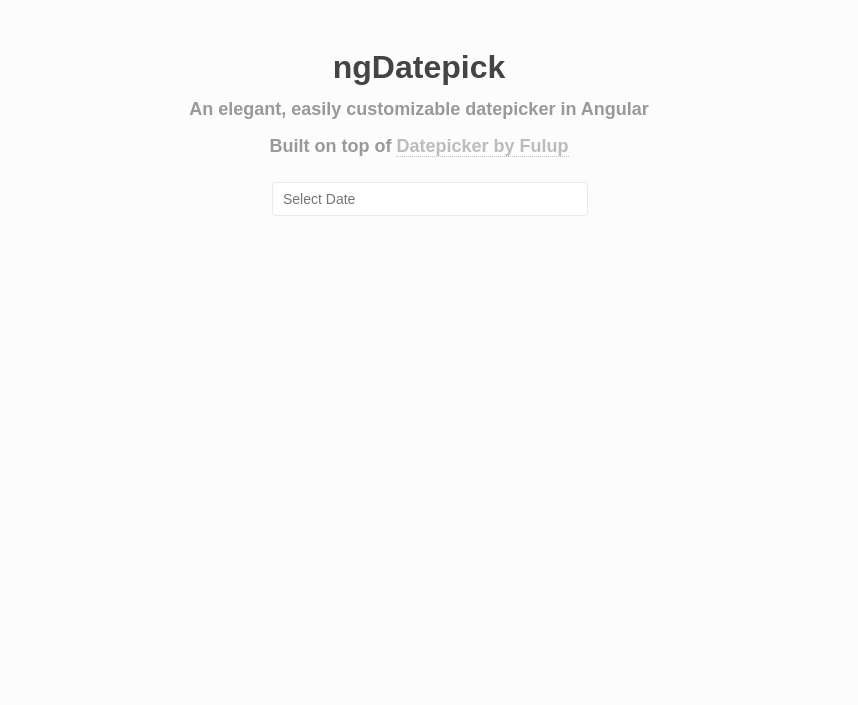
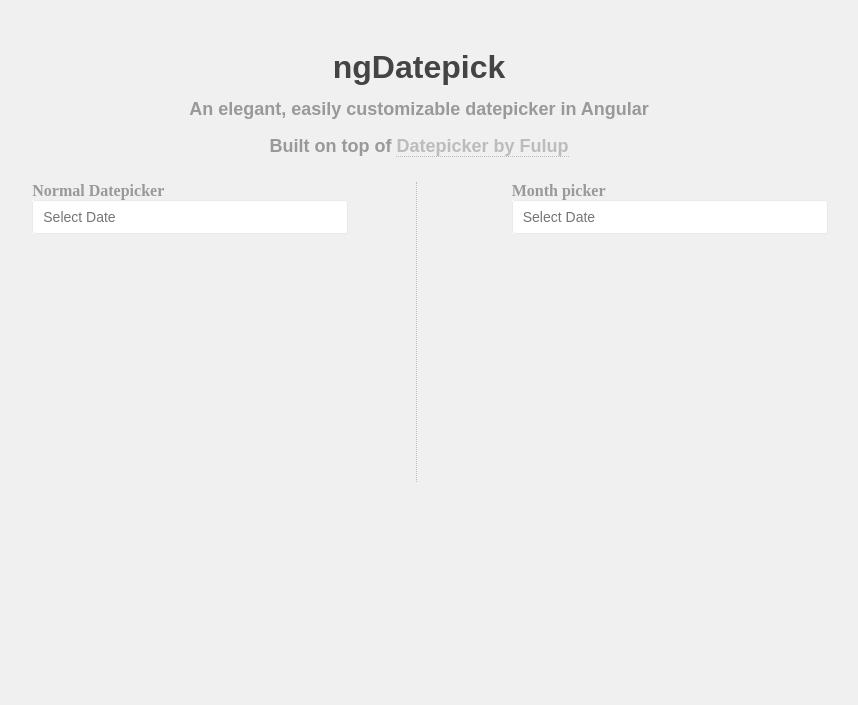
Before and after one commit to FauzanKhan/angular-datepicker, a website: page index.html in a window 1280 px wide. Shown: the top 705 px of the page, without its empty margins (221-1079 px from the left). Drawn offline with nearby package versions, Linux system fonts and the light colour scheme.

Commit message:
Added monthpicker functionality

```diff
--- a/css/app.css
+++ b/css/app.css
@@ -161,9 +161,10 @@
     display: none; }
 
 body {
-  background: #FCFCFC;
+  background: #F0F0F0;
   font-family: arial;
-  overflow-y: hidden; }
+  overflow-y: hidden;
+  min-height: 100vh; }
   body header {
     text-align: center;
     color: #444;
@@ -182,12 +183,24 @@ body {
           border-bottom: 1px dotted #666; }
   body .datepicker-container {
     margin: 0 auto;
-    width: 294px; }
+    text-align: center; }
     body .datepicker-container input {
       height: 32px;
       border-radius: 3px;
       border: 1px solid #EAEAEA;
       padding: 0px 10px; }
+    body .datepicker-container .datepicker-1, body .datepicker-container .datepicker-2 {
+      width: 294px;
+      display: inline-block;
+      text-align: left;
+      padding: 0 90px;
+      min-height: 300px; }
+      body .datepicker-container .datepicker-1 label, body .datepicker-container .datepicker-2 label {
+        color: #999;
+        font-weight: 600;
+        font-family: "Source Sans Pro"; }
+    body .datepicker-container .datepicker-1 {
+      border-right: 1px dotted #BCBCBC; }
   body .selected-date {
     /*background: rgb(0, 113, 181, .8);*/
     padding: 20px;
@@ -196,7 +209,6 @@ body {
     background: #FFF;
     position: fixed;
     bottom: 50px;
-    right: 50px;
     border-radius: 0px;
     font-size: 14px;
     color: #999;
@@ -205,6 +217,10 @@ body {
       opacity: 1; }
     body .selected-date.hidden {
       opacity: 0; }
+    body .selected-date.datepicker-1-value {
+      left: 50px; }
+    body .selected-date.datepicker-2-value {
+      right: 50px; }
     body .selected-date h3 {
       color: #999;
       font-size: 16px;
--- a/index.html
+++ b/index.html
@@ -11,9 +11,20 @@
 		<h1>ngDatepick <br><small>An elegant, easily customizable datepicker in Angular <br>Built on top of <a href="https://github.com/fulup-bzh/DatePicker" target="_blank">Datepicker by Fulup</a></small></h1>
 	</header>
 	<div class="datepicker-container">
-		<date-picker ng-model="datepicker" placeholder="Select Date" callback="dateChange()" format="dd MMM, yyyy" autohide="true"></date-picker>
+		<div class="datepicker-1">
+			<label for="">Normal Datepicker</label>
+			<date-picker ng-model="datepicker" placeholder="Select Date" callback="dateChange()" format="dd MMM, yyyy" autohide="true"></date-picker>
+		</div>
+		<div class="datepicker-2">
+			<label for="">Month picker</label>
+			<date-picker ng-model="datepicker2" placeholder="Select Date" callback="dateChange()" format="MMM, yyyy" autohide="true" month-only="true"></date-picker>
+		</div>
 	</div>
-	<div class="selected-date" ng-class="datepicker ? 'vis' : 'hidden'">
+	<div class="selected-date datepicker-1-value" ng-class="datepicker ? 'vis' : 'hidden'">
+		<h3>Current Value</h3>
+		{{datepicker}}
+	</div>
+	<div class="selected-date datepicker-2-value" ng-class="datepicker2 ? 'vis' : 'hidden'">
 		<h3>Current Value</h3>
 		{{datepicker}}
 	</div>
--- a/js/datepicker.js
+++ b/js/datepicker.js
@@ -131,10 +131,14 @@ function fznDatePicker ($log, $document, $filter) {
 
     function link (scope, element, attrs, model) {
 
+        var monthOnly = attrs.monthOnly;
+
+        // Logic for body listerner function
         var bodyListenerLogic = function(e){
             var clickedElement = e.target;
             var insideDatepicker = false;
             do {
+                // if user clicks inside datepicker
                 if(clickedElement != document && (clickedElement.classList && (clickedElement.classList.contains('showPicker') || clickedElement.classList.contains('fzn-date-picker')))) {
                     insideDatepicker = true;
                     break;
@@ -146,10 +150,12 @@ function fznDatePicker ($log, $document, $filter) {
             }
         }
 
+        // function to register click handler for body
         var registerBodyListener = function(){
             document.body.addEventListener('click', bodyListenerLogic)
         };
 
+        // function to unregister click handler for body
         var unregisterBodyListener = function(){
             document.body.removeEventListener('click', bodyListenerLogic)
         }
@@ -514,11 +520,19 @@ function fznDatePicker ($log, $document, $filter) {
                             var year = parseInt(closestElemNg.text(), 10)||0;
                             scope.viewDate.setFullYear(year);
                         }
-                        scope.showMode(-1);
-                        scope.fill();
+                        if(monthOnly && !closestElemNg.hasClass('disabled') && closestElemNg.hasClass('month')){
+                            scope.showMode(-1);
+                            scope.fill();
+                            var temp = angular.element('.datepicker-days').find('table tbody td.day.picker').not('.old').not('.new').first()[0];
+                            scope.onclick(temp);
+                            scope.hide(true);
+                        }
+                        else{
+                            scope.showMode(-1);
+                            scope.fill();
+                        }
                     }
                     break;
-
                 case 'TD':
                     if (closestElemNg.hasClass('day') && !closestElemNg.hasClass('disabled')){
 
@@ -595,7 +609,10 @@ function fznDatePicker ($log, $document, $filter) {
 
             scope.update();
             scope.place();
-            scope.viewMode = 0;
+            if(monthOnly)
+                scope.viewMode = 1;
+            else
+                scope.viewMode = 0;
             scope.showPicker = true;
             $document.on('keydown',scope.keydown);
 
@@ -722,7 +739,8 @@ return {
           ngModel : '=',  // necessary to update internal from inside directive
           notAfter: '=',  // First acceptable date
           notBefore:'=',  // Last acceptable date
-          callback : '&'  // Callback to active when a date is selected
+          callback : '&',  // Callback to active when a date is selected
+          monthOnly : '@'
         },
         template: template, // html template is build from JS
         require: 'ngModel', // get access to external/internal representation
--- a/scss/demo.scss
+++ b/scss/demo.scss
@@ -1,7 +1,8 @@
 body{
-	background: #FCFCFC;
+	background: #F0F0F0;
 	font-family: arial;
 	overflow-y: hidden;
+	min-height: 100vh;
 	header{
 		text-align: center;
 		color: #444;
@@ -24,12 +25,27 @@ body{
 	}
 	.datepicker-container{
 		margin: 0 auto;
-		width: 294px;
+		text-align: center;
 		input{
 			height: 32px;
 			border-radius: 3px;
 			border: 1px solid #EAEAEA;
 			padding: 0px 10px;
+		}
+		.datepicker-1, .datepicker-2{
+			width: 294px;
+			display: inline-block;
+			text-align: left;
+			padding: 0 90px;
+			min-height: 300px;
+			label{
+				color: #999;
+				font-weight: 600;
+				font-family: "Source Sans Pro";
+			}
+		}
+		.datepicker-1{
+			border-right: 1px dotted #BCBCBC;
 		}
 	}
 	.selected-date{
@@ -40,7 +56,6 @@ body{
 		background: #FFF;
 		position: fixed;
 		bottom: 50px;
-		right: 50px;
 		border-radius: 0px;
 		font-size: 14px;
 		color: #999;
@@ -50,6 +65,12 @@ body{
 		}
 		&.hidden{
 			opacity: 0;
+		}
+		&.datepicker-1-value{
+			left: 50px;
+		}
+		&.datepicker-2-value{
+			right: 50px;
 		}
 		h3{
 			color: #999;
```
Also changed, not shown: readme.md.
